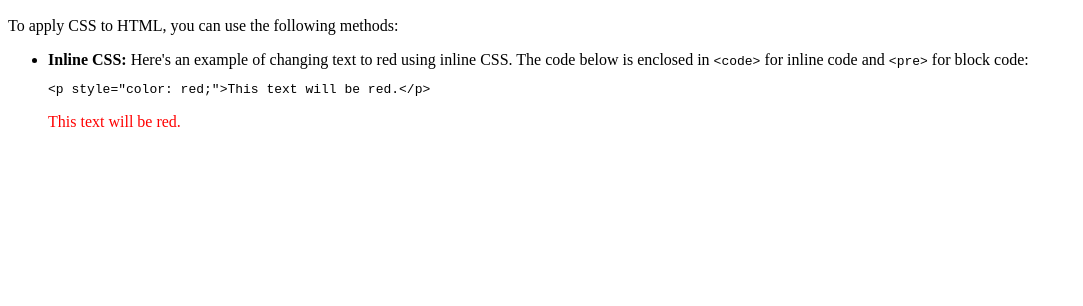
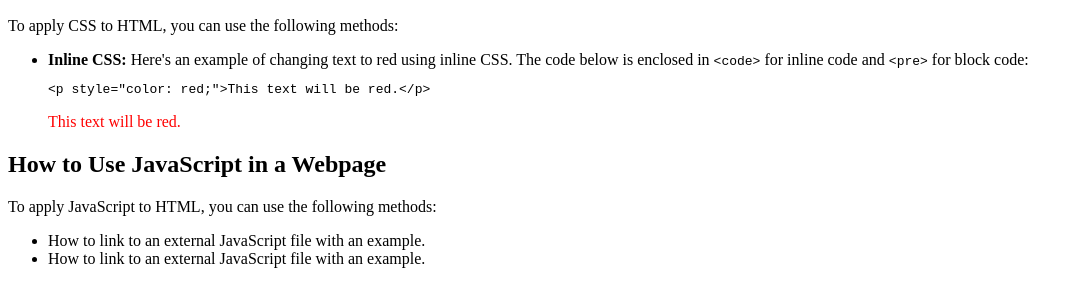
Before and after one commit to ThatCodebyTony/assignment-2-repo, a plain HTML site: page index.html in a window 1280 px wide. Shown: the part 180-486 px from the top of the page, without its empty margins (0-1083 px from the left). Drawn offline with Linux system fonts and the light colour scheme.

Commit message:
added 'How to Use JavaScript in a Webpage'section

```diff
--- a/index.html
+++ b/index.html
@@ -1,5 +1,6 @@
 <!DOCTYPE html>
 <html lang="en">
+<!-- use 'https://html.onlineviewer.net/' to preview HTML-->
 <head>
     <title>My Web Page</title>
 </head>
@@ -25,5 +26,14 @@
             </li>
         </ul>
     </p>
+    <h2 class="css-question">How to Use JavaScript in a Webpage</h2>
+    <p class="css-question">
+        To apply JavaScript to HTML, you can use the following methods:
+        <ul>
+            <li>How to link to an external JavaScript file with an example.
+            </li>
+            <li>How to link to an external JavaScript file with an example.
+            </li>
+        </ul>
 </body>
 </html>
```
